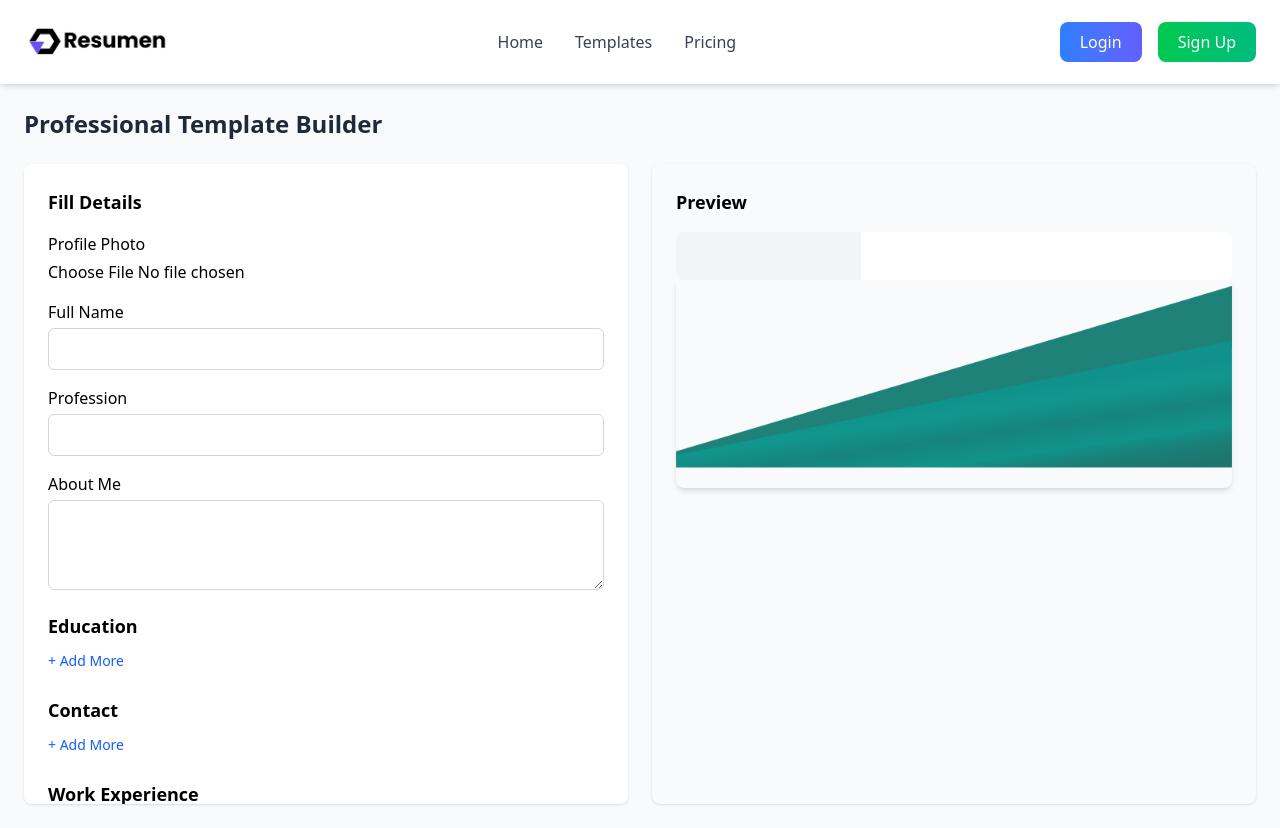
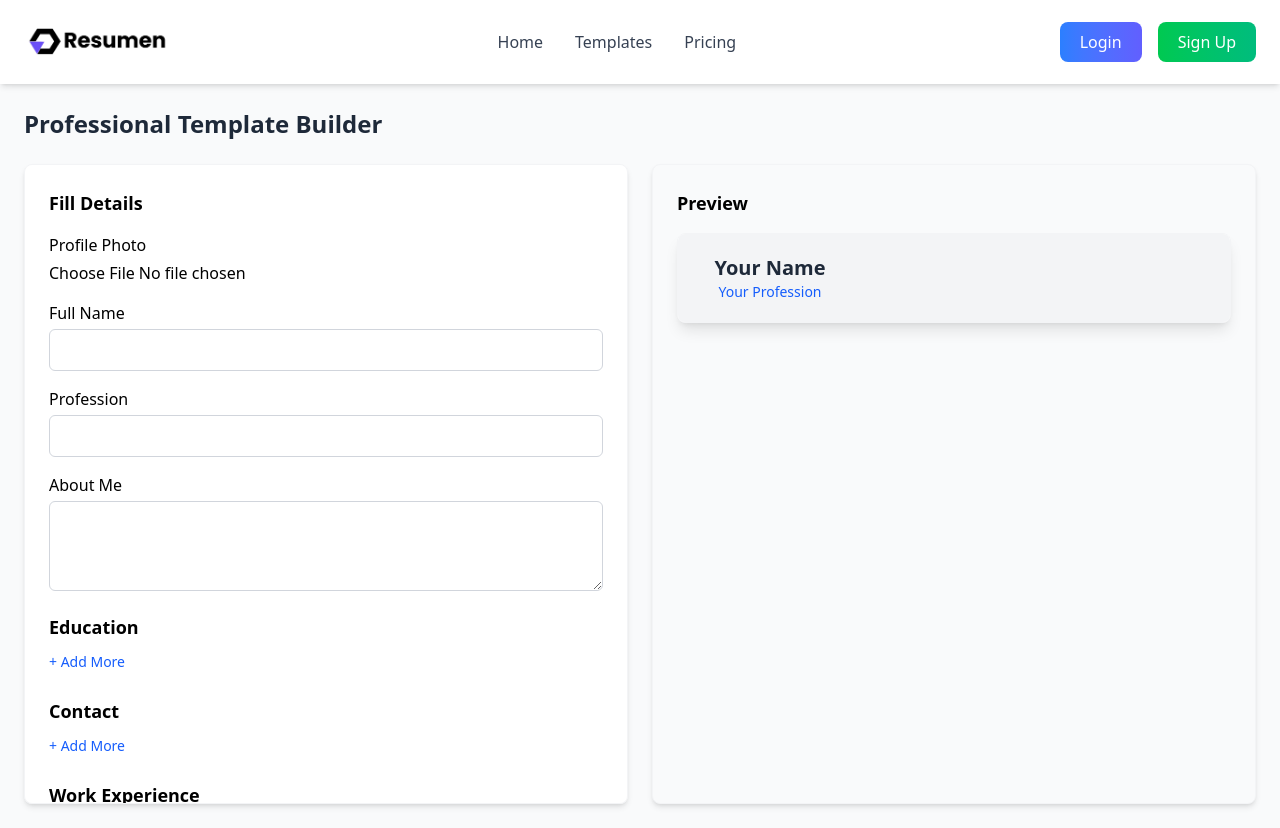
Before and after one commit to hammad200208/AI_Resume, a Next.js app: page /builder/template1/edit in a window 1280 px wide. Built offline with nearby package versions, Linux system fonts and the light colour scheme.

Commit message:
modified template1

```diff
--- a/app/builder/template1/edit/page.jsx
+++ b/app/builder/template1/edit/page.jsx
@@ -1,6 +1,6 @@
 "use client";
 
-import { useState, useRef } from "react";
+import { useState, useRef, useEffect } from "react";
 import Image from "next/image";
 import html2canvas from "html2canvas";
 import jsPDF from "jspdf";
@@ -10,9 +10,20 @@ export default function EditBuilderPage1() {
     education: [],
     contact: [],
     experience: [],
+    skills: [],
   });
   const [imagePreview, setImagePreview] = useState(null);
   const resumeRef = useRef();
+
+  // -------------------- Local Storage --------------------
+  useEffect(() => {
+    const saved = localStorage.getItem("resumeData");
+    if (saved) setFormData(JSON.parse(saved));
+  }, []);
+
+  useEffect(() => {
+    localStorage.setItem("resumeData", JSON.stringify(formData));
+  }, [formData]);
 
   // -------------------- Handlers --------------------
   const handleChange = (key, value) => {
@@ -47,7 +58,13 @@ export default function EditBuilderPage1() {
   const downloadResume = async () => {
     const resumeElement = resumeRef.current;
     if (!resumeElement) return alert("Nothing to export!");
-    const canvas = await html2canvas(resumeElement, { scale: 2, backgroundColor: "#ffffff" });
+
+    const canvas = await html2canvas(resumeElement, {
+      scale: 2, // Higher quality
+      useCORS: true,
+      backgroundColor: "#ffffff",
+    });
+
     const imgData = canvas.toDataURL("image/png");
     const pdf = new jsPDF({
       orientation: "portrait",
@@ -58,6 +75,7 @@ export default function EditBuilderPage1() {
     pdf.save("resume.pdf");
   };
 
+  // -------------------- Render Helper --------------------
   const renderSection = (key, label, fields) => (
     <div key={key} className="mb-6">
       <h3 className="text-lg font-semibold mb-2">{label}</h3>
@@ -109,7 +127,7 @@ export default function EditBuilderPage1() {
 
       <div className="grid grid-cols-1 md:grid-cols-2 gap-6">
         {/* ---------------- Form ---------------- */}
-        <div className="bg-white p-6 shadow rounded-lg overflow-y-auto max-h-[80vh]">
+        <div className="bg-white p-6 shadow-md rounded-lg overflow-y-auto max-h-[80vh] border border-gray-100">
           <h2 className="text-lg font-semibold mb-4">Fill Details</h2>
 
           <div>
@@ -172,6 +190,9 @@ export default function EditBuilderPage1() {
               { key: "description", label: "Description", type: "textarea" },
             ])}
 
+            {/* Skills */}
+            {renderSection("skills", "Skills", [{ key: "skill", label: "Skill", type: "text" }])}
+
             <button
               onClick={downloadResume}
               className="mt-4 bg-blue-600 text-white px-4 py-2 rounded hover:bg-blue-700"
@@ -182,13 +203,13 @@ export default function EditBuilderPage1() {
         </div>
 
         {/* ---------------- Preview ---------------- */}
-        <div className="bg-gray-50 p-6 shadow rounded-lg overflow-y-auto max-h-[80vh]">
+        <div className="bg-gray-50 p-6 shadow-md rounded-lg overflow-y-auto max-h-[80vh] border border-gray-100">
           <h2 className="text-lg font-semibold mb-4">Preview</h2>
 
           <div
             ref={resumeRef}
             id="resume-preview"
-            className="bg-white  rounded-lg overflow-hidden flex flex-col md:flex-row relative"
+            className="bg-white rounded-lg overflow-hidden flex flex-col md:flex-row shadow-lg border border-gray-100"
           >
             {/* Left Column */}
             <div className="md:w-1/3 bg-gray-100 p-5 text-center space-y-4">
@@ -204,18 +225,24 @@ export default function EditBuilderPage1() {
                 </div>
               )}
               <div>
-                <h2 className="text-xl font-bold text-gray-800">{formData.name}</h2>
-                <p className="text-sm text-blue-600">{formData.profession}</p>
+                <h2 className="text-xl font-bold text-gray-800">
+                  {formData.name || "Your Name"}
+                </h2>
+                <p className="text-sm text-blue-600">
+                  {formData.profession || "Your Profession"}
+                </p>
               </div>
 
               {formData.about && (
                 <div className="text-left">
                   <h3 className="font-semibold text-gray-700 mb-1">About Me</h3>
-                  <p className="text-sm text-gray-600 leading-relaxed">{formData.about}</p>
+                  <p className="text-sm text-gray-600 leading-relaxed">
+                    {formData.about}
+                  </p>
                 </div>
               )}
 
-              {Array.isArray(formData.education) && formData.education.length > 0 && (
+              {formData.education?.length > 0 && (
                 <div className="text-left">
                   <h3 className="font-semibold text-gray-700 mb-1">Education</h3>
                   {formData.education.map((edu, i) => (
@@ -228,7 +255,7 @@ export default function EditBuilderPage1() {
                 </div>
               )}
 
-              {Array.isArray(formData.contact) && formData.contact.length > 0 && (
+              {formData.contact?.length > 0 && (
                 <div className="text-left">
                   <h3 className="font-semibold text-gray-700 mb-1">Contact</h3>
                   {formData.contact.map((c, i) => (
@@ -240,11 +267,22 @@ export default function EditBuilderPage1() {
                   ))}
                 </div>
               )}
+
+              {formData.skills?.length > 0 && (
+                <div className="text-left">
+                  <h3 className="font-semibold text-gray-700 mb-1">Skills</h3>
+                  <ul className="list-disc list-inside text-sm text-gray-600">
+                    {formData.skills.map((s, i) => (
+                      <li key={i}>{s.skill}</li>
+                    ))}
+                  </ul>
+                </div>
+              )}
             </div>
 
             {/* Right Column */}
-            <div className="md:w-2/3 p-6">
-              {Array.isArray(formData.experience) && formData.experience.length > 0 && (
+            <div className="md:w-2/3 p-6 bg-gray-100 ">
+              {formData.experience?.length > 0 && (
                 <div>
                   <h3 className="text-lg font-semibold text-gray-800 border-b pb-1 mb-2">
                     Work Experience
@@ -252,9 +290,12 @@ export default function EditBuilderPage1() {
                   {formData.experience.map((exp, i) => (
                     <div key={i} className="text-sm text-gray-600 mb-3">
                       <p className="font-medium">
-                        {exp.title} {exp.company && `- ${exp.company}`}
+                        {exp.title || "Job Title"}{" "}
+                        {exp.company && `- ${exp.company}`}
                       </p>
-                      <p className="text-xs text-gray-500">{exp.years}</p>
+                      <p className="text-xs text-gray-500">
+                        {exp.years || ""}
+                      </p>
                       <p>{exp.description}</p>
                     </div>
                   ))}
@@ -262,18 +303,6 @@ export default function EditBuilderPage1() {
               )}
             </div>
           </div>
-
-          {/* -------- Beautiful Footer Image -------- */}
-          <div className="relative w-full  rounded-b-lg overflow-hidden shadow-md">
-            <div className="absolute inset-0 "></div>
-            <Image
-              src="/ft.png"
-              alt="Footer Banner"
-              width={1200}
-              height={150}
-              className="w-full h-52 object-cover"
-            />
-          </div>
         </div>
       </div>
     </div>
```
